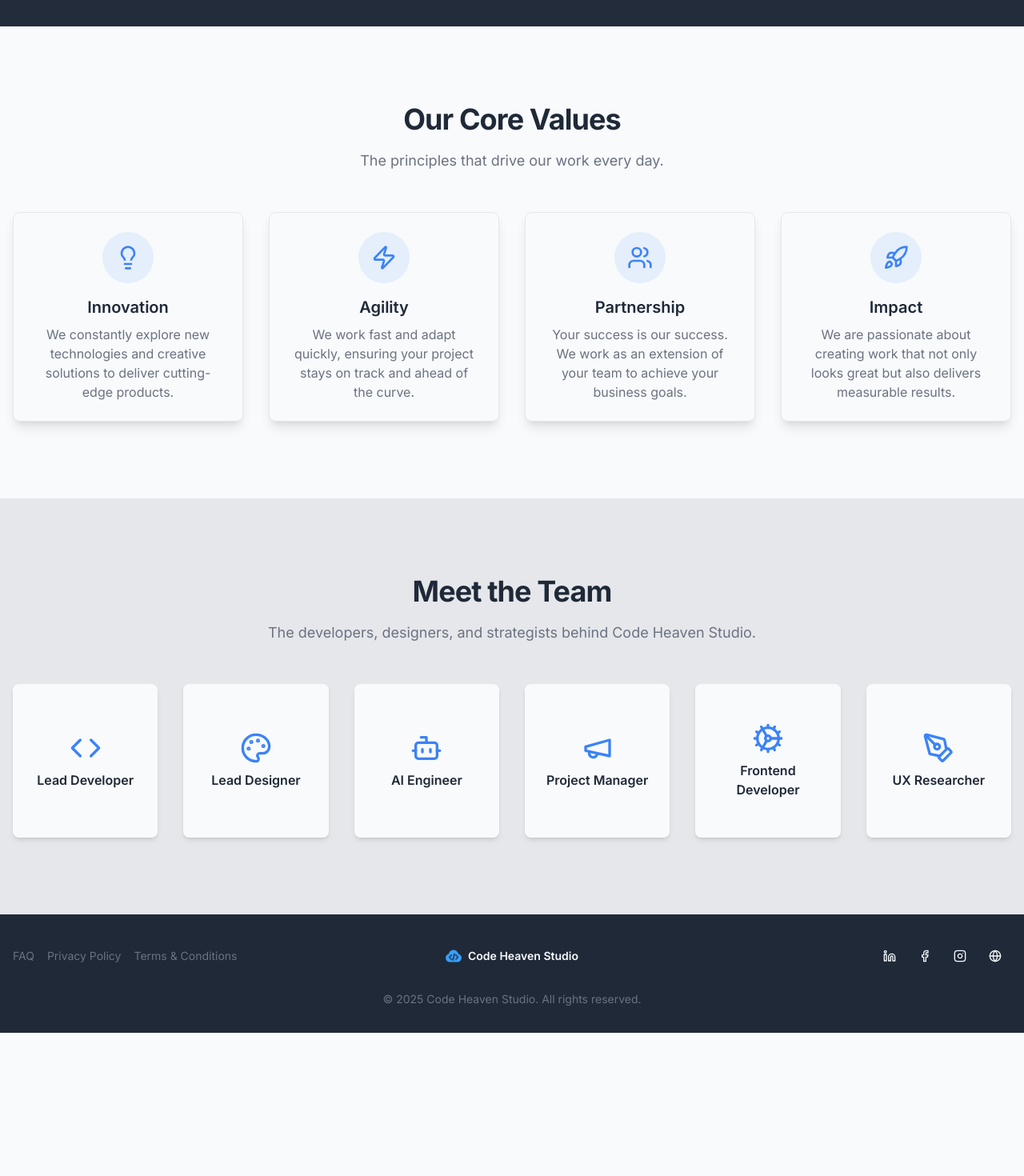
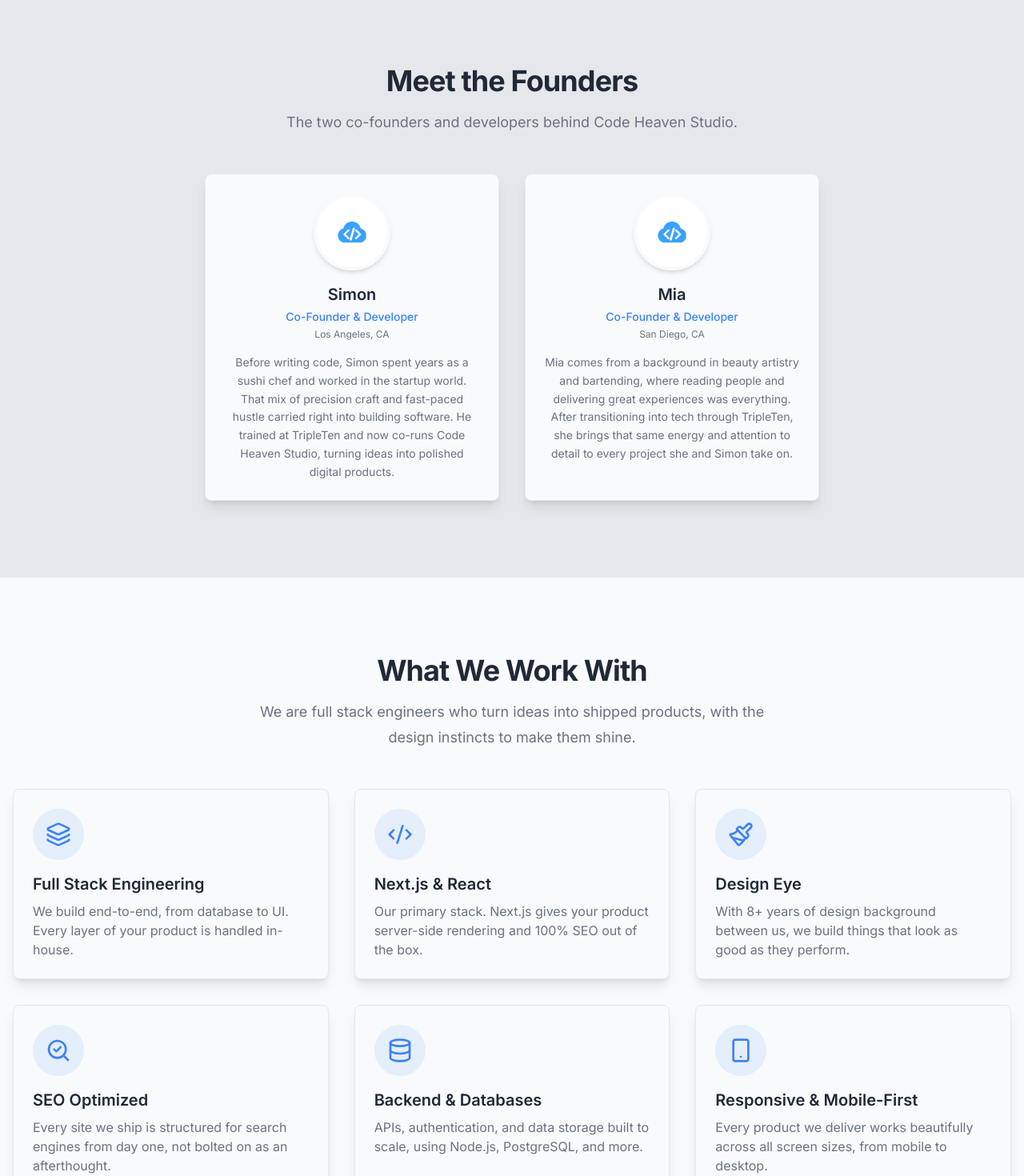
Before and after one commit to SawSimonLinn/codeheavenstudio, a Next.js app: page /about in a window 1280 px wide. Shown: the part 520-1990 px from the top of the page at 80% size. Before the commit the page ends 1811 px from the top, so only its background shows below. Built offline with nearby package versions, Linux system fonts and the light colour scheme.

Commit message:
temp save

```diff
--- a/src/app/about/page.tsx
+++ b/src/app/about/page.tsx
@@ -8,56 +8,69 @@ import {
   Lightbulb,
   Zap,
   Rocket,
-  Code,
-  PenTool,
-  Bot,
-  Megaphone,
-  Palette,
-  Cog,
+  Code2,
+  Layers,
+  Paintbrush,
+  SearchCheck,
+  Database,
+  Smartphone,
 } from "lucide-react";
 
-const teamMembers = [
+const founders = [
   {
-    name: "Simon Linn",
-    role: "Lead Developer",
+    name: "Simon",
+    role: "Co-Founder & Developer",
+    location: "Los Angeles, CA",
     avatar: "/avatar.png",
     aiHint: "male developer",
-    icon: <Code className="h-10 w-10 text-primary" />,
+    bio: "Before writing code, Simon spent years as a sushi chef and worked in the startup world. That mix of precision craft and fast-paced hustle carried right into building software. He trained at TripleTen and now co-runs Code Heaven Studio, turning ideas into polished digital products.",
   },
   {
-    name: "Alfred Lynn",
-    role: "Lead Designer",
+    name: "Mia",
+    role: "Co-Founder & Developer",
+    location: "San Diego, CA",
     avatar: "/avatar.png",
-    aiHint: "female designer",
-    icon: <Palette className="h-10 w-10 text-primary" />,
+    aiHint: "female developer",
+    bio: "Mia comes from a background in beauty artistry and bartending, where reading people and delivering great experiences was everything. After transitioning into tech through TripleTen, she brings that same energy and attention to detail to every project she and Simon take on.",
+  },
+];
+
+const skills = [
+  {
+    title: "Full Stack Engineering",
+    description:
+      "We build end-to-end, from database to UI. Every layer of your product is handled in-house.",
+    icon: <Layers className="h-8 w-8 text-primary" />,
   },
   {
-    name: "Chen Wang",
-    role: "AI Engineer",
-    avatar: "/avatar.png",
-    aiHint: "male engineer",
-    icon: <Bot className="h-10 w-10 text-primary" />,
+    title: "Next.js & React",
+    description:
+      "Our primary stack. Next.js gives your product server-side rendering and 100% SEO out of the box.",
+    icon: <Code2 className="h-8 w-8 text-primary" />,
   },
   {
-    name: "Merina Sui",
-    role: "Project Manager",
-    avatar: "/avatar.png",
-    aiHint: "female project manager",
-    icon: <Megaphone className="h-10 w-10 text-primary" />,
+    title: "Design Eye",
+    description:
+      "With 8+ years of design background between us, we build things that look as good as they perform.",
+    icon: <Paintbrush className="h-8 w-8 text-primary" />,
   },
   {
-    name: "Blessed Johnson",
-    role: "Frontend Developer",
-    avatar: "/avatar.png",
-    aiHint: "developer portrait",
-    icon: <Cog className="h-10 w-10 text-primary" />,
+    title: "SEO Optimized",
+    description:
+      "Every site we ship is structured for search engines from day one, not bolted on as an afterthought.",
+    icon: <SearchCheck className="h-8 w-8 text-primary" />,
   },
   {
-    name: "Priya Patel",
-    role: "UX Researcher",
-    avatar: "/avatar.png",
-    aiHint: "female researcher",
-    icon: <PenTool className="h-10 w-10 text-primary" />,
+    title: "Backend & Databases",
+    description:
+      "APIs, authentication, and data storage built to scale, using Node.js, PostgreSQL, and more.",
+    icon: <Database className="h-8 w-8 text-primary" />,
+  },
+  {
+    title: "Responsive & Mobile-First",
+    description:
+      "Every product we deliver works beautifully across all screen sizes, from mobile to desktop.",
+    icon: <Smartphone className="h-8 w-8 text-primary" />,
   },
 ];
 
@@ -108,14 +121,75 @@ export default function AboutUsPage() {
           <div className="container mx-auto px-4 relative">
             <div className="mx-auto max-w-3xl text-center">
               <h1 className="text-3xl font-bold tracking-tight sm:text-5xl font-headline">
-                We're a Team of Passionate Creators
+                Two Developers, One Vision
               </h1>
               <p className="mt-6 text-lg leading-8 text-secondary-foreground/80">
-                We are a close-knit team of 5-10 developers and designers who
-                thrive on learning new technologies. Our passion is channeling
-                that knowledge into building innovative solutions that make your
-                business better.
+                We are Simon and Mia, two co-founders and developers who
+                built Code Heaven Studio from the ground up. We thrive on
+                learning new technologies and channeling that knowledge into
+                innovative solutions that make your business better.
               </p>
+            </div>
+          </div>
+        </section>
+
+        {/* Team Section */}
+        <section className="bg-muted py-16 sm:py-24">
+          <div className="container mx-auto px-4">
+            <div className="mx-auto max-w-2xl text-center mb-12">
+              <h2 className="text-3xl font-bold tracking-tight text-foreground sm:text-4xl font-headline">
+                Meet the Founders
+              </h2>
+              <p className="mt-4 text-lg leading-8 text-muted-foreground">
+                The two co-founders and developers behind Code Heaven Studio.
+              </p>
+            </div>
+            <div className="grid grid-cols-1 sm:grid-cols-2 gap-8 max-w-3xl mx-auto">
+              {founders.map((founder) => (
+                <Card key={founder.name} className="shadow-lg">
+                  <CardContent className="p-6 flex flex-col items-center text-center">
+                    <Avatar className="w-24 h-24 mb-4 border-4 border-background shadow-md">
+                      <AvatarImage
+                        src={founder.avatar}
+                        alt={founder.name}
+                        data-ai-hint={founder.aiHint}
+                      />
+                      <AvatarFallback>{founder.name.slice(0, 2)}</AvatarFallback>
+                    </Avatar>
+                    <h3 className="text-xl font-semibold text-foreground">{founder.name}</h3>
+                    <p className="text-sm text-primary font-medium mt-1">{founder.role}</p>
+                    <p className="text-xs text-muted-foreground mt-1">{founder.location}</p>
+                    <p className="text-sm text-muted-foreground mt-4 leading-relaxed">{founder.bio}</p>
+                  </CardContent>
+                </Card>
+              ))}
+            </div>
+          </div>
+        </section>
+
+        {/* Skills Section */}
+        <section className="py-16 sm:py-24">
+          <div className="container mx-auto px-4">
+            <div className="mx-auto max-w-2xl text-center mb-12">
+              <h2 className="text-3xl font-bold tracking-tight text-foreground sm:text-4xl font-headline">
+                What We Work With
+              </h2>
+              <p className="mt-4 text-lg leading-8 text-muted-foreground">
+                We are full stack engineers who turn ideas into shipped products, with the design instincts to make them shine.
+              </p>
+            </div>
+            <div className="grid grid-cols-1 gap-8 sm:grid-cols-2 lg:grid-cols-3">
+              {skills.map((skill) => (
+                <Card key={skill.title} className="shadow-lg hover:shadow-xl transition-shadow">
+                  <CardContent className="p-6">
+                    <div className="mb-4 flex h-16 w-16 items-center justify-center rounded-full bg-primary/10">
+                      {skill.icon}
+                    </div>
+                    <h3 className="text-xl font-semibold mb-2">{skill.title}</h3>
+                    <p className="text-muted-foreground">{skill.description}</p>
+                  </CardContent>
+                </Card>
+              ))}
             </div>
           </div>
         </section>
@@ -151,55 +225,6 @@ export default function AboutUsPage() {
             </div>
           </div>
         </section>
-
-        {/* Team Section */}
-        <section className="bg-muted py-16 sm:py-24">
-          <div className="container mx-auto px-4">
-            <div className="mx-auto max-w-2xl text-center mb-12">
-              <h2 className="text-3xl font-bold tracking-tight text-foreground sm:text-4xl font-headline">
-                Meet the Team
-              </h2>
-              <p className="mt-4 text-lg leading-8 text-muted-foreground">
-                The developers, designers, and strategists behind Code Heaven
-                Studio.
-              </p>
-            </div>
-            <div className="grid grid-cols-2 md:grid-cols-3 lg:grid-cols-6 gap-8 [perspective:1000px]">
-              {teamMembers.map((member) => (
-                <div key={member.name} className="group h-48 w-full">
-                  <div className="relative h-full w-full rounded-lg shadow-md transition-transform duration-500 [transform-style:preserve-3d] group-hover:[transform:rotateY(180deg)]">
-                    {/* Front side */}
-                    <div className="absolute flex h-full w-full flex-col items-center justify-center rounded-lg bg-card p-4 [backface-visibility:hidden]">
-                      <div className="mb-2">{member.icon}</div>
-                      <h3 className="font-semibold text-center text-foreground">
-                        {member.role}
-                      </h3>
-                    </div>
-                    {/* Back side */}
-                    <div className="absolute h-full w-full rounded-lg bg-card [transform:rotateY(180deg)] [backface-visibility:hidden]">
-                      <div className="flex flex-col items-center justify-center text-center p-4 h-full">
-                        <Avatar className="w-24 h-24 mx-auto mb-4 border-4 border-background shadow-md">
-                          <AvatarImage
-                            src={member.avatar}
-                            alt={member.name}
-                            data-ai-hint={member.aiHint}
-                          />
-                          <AvatarFallback>
-                            {member.name.slice(0, 2)}
-                          </AvatarFallback>
-                        </Avatar>
-                        <h3 className="font-semibold text-foreground">
-                          {member.name}
-                        </h3>
-                        <p className="text-sm text-primary">{member.role}</p>
-                      </div>
-                    </div>
-                  </div>
-                </div>
-              ))}
-            </div>
-          </div>
-        </section>
       </main>
       <Footer />
     </div>
```
